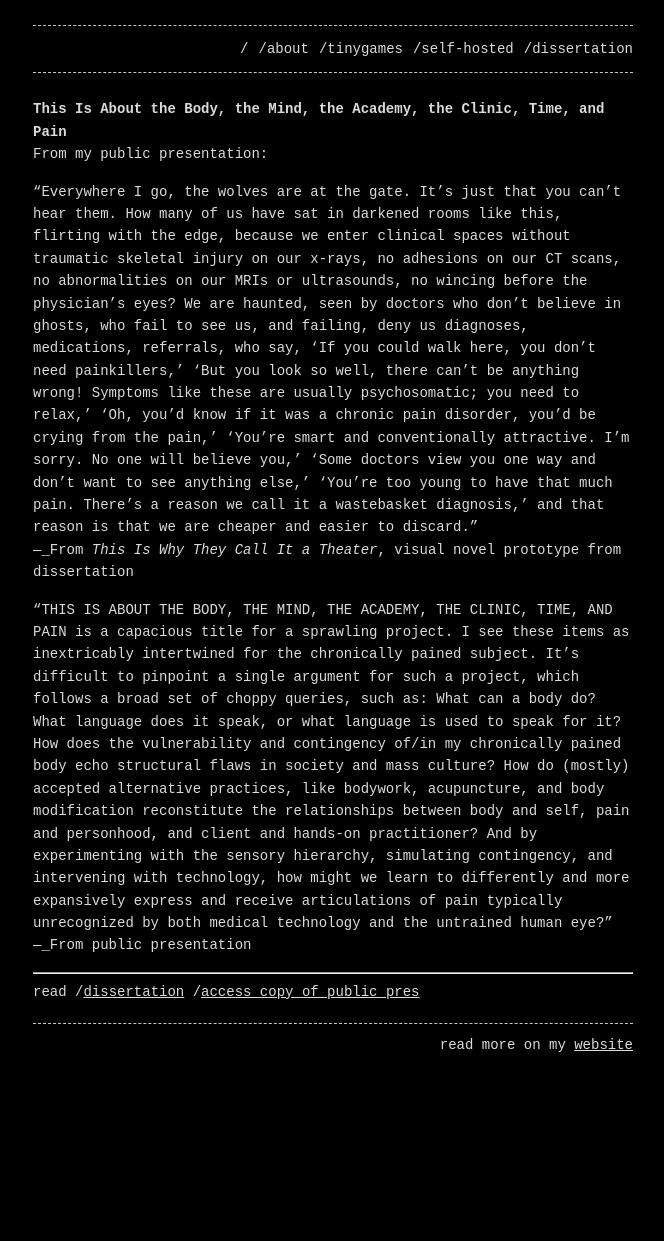
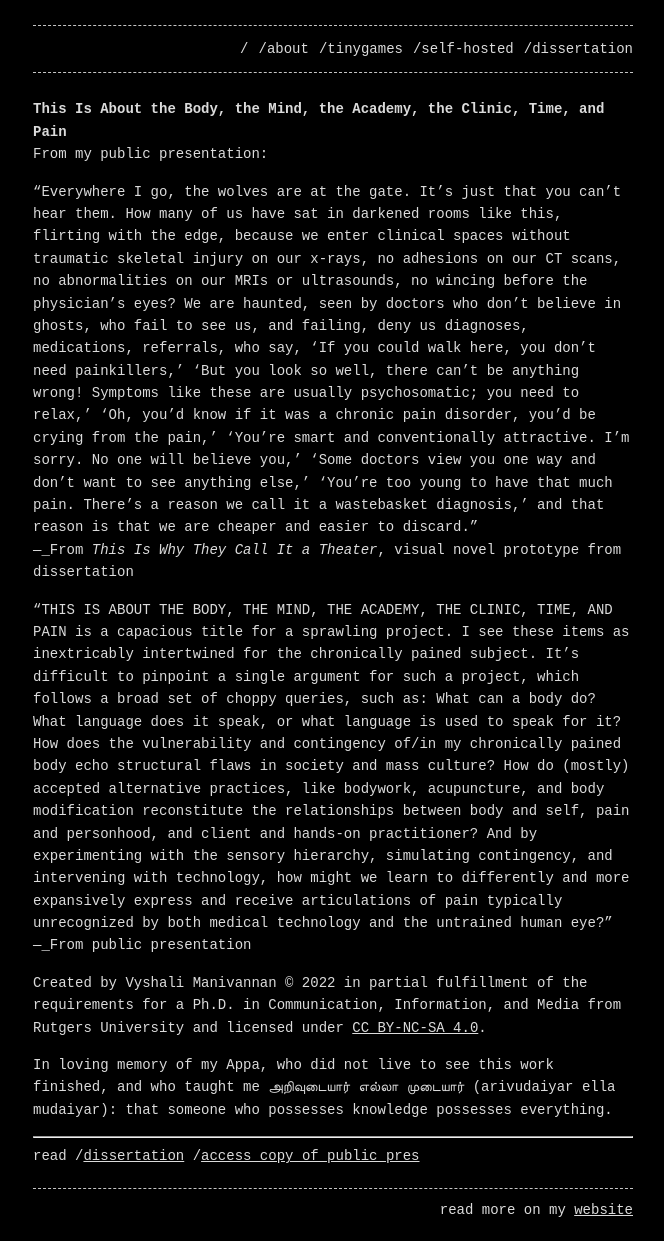
Before and after one commit to visforvali/visforvali.github.io, a Jekyll site: the page built from diss.md, in a window 1280 px wide. Shown: the whole page, without its empty margins (307-971 px from the left). Built offline with Jekyll 4.4.1, drawn with Linux system fonts in a browser that asks for light colours; before the commit the page ends 1077 px from its top, so only the background shows below that.

Commit message:
Update diss.md

```diff
--- a/diss.md
+++ b/diss.md
@@ -14,5 +14,9 @@ From my public presentation:
 "THIS IS ABOUT THE BODY, THE MIND, THE ACADEMY, THE CLINIC, TIME, AND PAIN is a capacious title for a sprawling project. I see these items as inextricably intertwined for the chronically pained subject. It's difficult to pinpoint a single argument for such a project, which follows a broad set of choppy queries, such as: What can a body do? What language does it speak, or what language is used to speak for it? How does the vulnerability and contingency of/in my chronically pained body echo structural flaws in society and mass culture? How do (mostly) accepted alternative practices, like bodywork, acupuncture, and body modification reconstitute the relationships between body and self, pain and personhood, and client and hands-on practitioner? And by experimenting with the sensory hierarchy, simulating contingency, and intervening with technology, how might we learn to differently and more expansively express and receive articulations of pain typically unrecognized by both medical technology and the untrained human eye?"
 &mdash;_From public presentation
 
+Created by Vyshali Manivannan &#169; 2022 in partial fulfillment of the requirements for a Ph.D. in Communication, Information, and Media from Rutgers University and licensed under <a href="https://creativecommons.org/licenses/by-nc-sa/4.0/?ref=chooser-v1" target="_blank">CC BY-NC-SA 4.0</a>.
+
+In loving memory of my <span lang="ta">Appa</span>, who did not live to see this work finished, and who taught me <span lang="ta">அறிவுடையார் எல்லா முடையார் (arivudaiyar ella mudaiyar)</span>: that someone who possesses knowledge possesses everything.
+
 ---
 read /<a href="https://visforvali.github.io/bmactp/" target="_blank">dissertation</a> /<a href="https://vyshalimanivannan.com/public-defense/" target="_blank">access copy of public pres</a>
```
